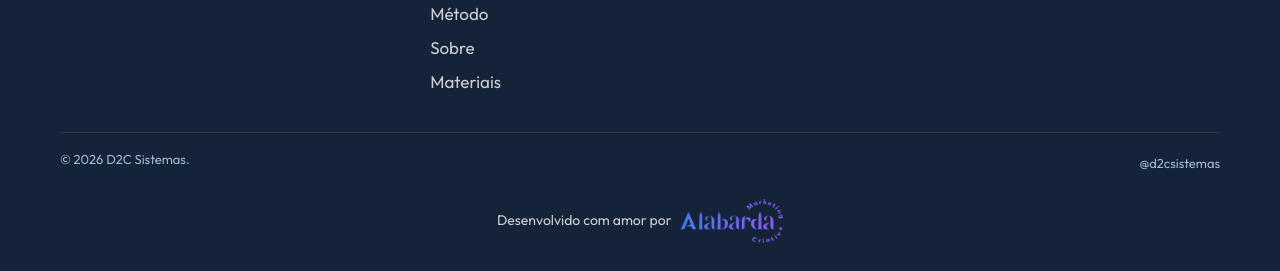
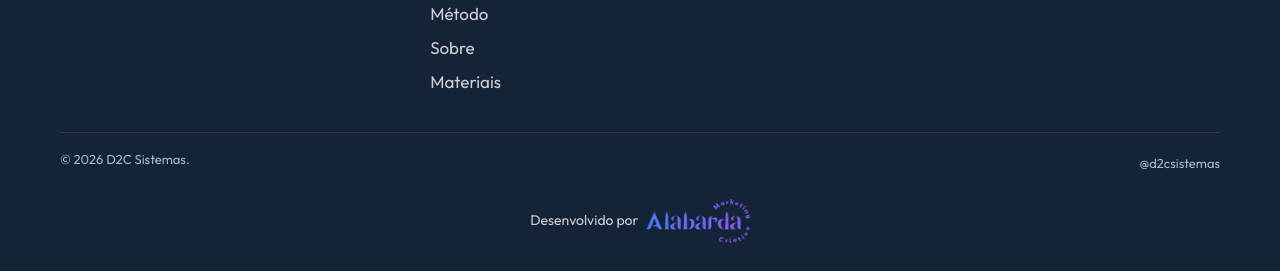
Before and after one commit to Nicolas016g/d2c, a plain HTML site: page contato.html in a window 1280 px wide. Shown: the part 1487-1758 px from the top of the page. Drawn offline with Linux system fonts and the light colour scheme.

Commit message:
Tira com amor da assinatura da Alabarda.
Co-authored-by: Cursor <cursoragent@cursor.com>

```diff
--- a/contato.html
+++ b/contato.html
@@ -109,7 +109,7 @@
       <div><h3>Expediente</h3><p>Segunda a sexta<br>8h às 18h</p></div>
     </div>
     <div class="wrap legal"><span>© <span id="ano"></span> D2C Sistemas.</span><a href="https://instagram.com/d2csistemas" target="_blank" rel="noopener">@d2csistemas</a>    </div>
-    <p class="alabarda-sign wrap">Desenvolvido com amor por <a href="https://alabarda.com.br" target="_blank" rel="noopener" aria-label="Alabarda"><span class="alabarda-gradient" aria-hidden="true"></span></a></p>
+    <p class="alabarda-sign wrap">Desenvolvido por <a href="https://alabarda.com.br" target="_blank" rel="noopener" aria-label="Alabarda"><span class="alabarda-gradient" aria-hidden="true"></span></a></p>
   </footer>
   <button class="to-top" type="button" data-top hidden aria-label="Voltar ao topo"><svg viewBox="0 0 24 24" aria-hidden="true"><path fill="currentColor" d="M11 8.4 5.7 13.7 4.3 12.3 12 4.6l7.7 7.7-1.4 1.4L13 8.4V20h-2z"/></svg></button>
   <a class="wa" data-wa="Olá, vim pelo site da D2C." aria-label="WhatsApp da D2C"><svg viewBox="0 0 24 24" aria-hidden="true"><path d="M20.5 3.5A11 11 0 0 0 2.1 16.8L1 23l6.4-1.1A11 11 0 0 0 20.5 3.5zm-8.5 17a9.1 9.1 0 0 1-4.6-1.3l-.3-.2-3.8.6.6-3.7-.2-.3A9.1 9.1 0 1 1 12 20.5zm5-6.8c-.3-.1-1.6-.8-1.8-.9s-.4-.1-.6.1-.7.9-.8 1-.3.2-.6.1a7.4 7.4 0 0 1-2.2-1.4 8.2 8.2 0 0 1-1.5-1.9c-.2-.3 0-.4.1-.6l.4-.4.2-.3a.5.5 0 0 0 0-.5c0-.1-.6-1.4-.8-1.9s-.4-.4-.6-.4h-.5a1 1 0 0 0-.7.3 2.9 2.9 0 0 0-.9 2.2 5 5 0 0 0 1.1 2.7 11.5 11.5 0 0 0 4.4 3.9 14 14 0 0 0 1.5.5 3.6 3.6 0 0 0 1.6.1 2.7 2.7 0 0 0 1.8-1.2 2.2 2.2 0 0 0 .2-1.2c-.1-.1-.3-.2-.6-.3z"/></svg></a>
```
Also changed, not shown: index.html (+1 -1 lines), materiais.html (+1 -1 lines), metodo.html (+1 -1 lines), sobre.html (+1 -1 lines), solucoes.html (+1 -1 lines).
